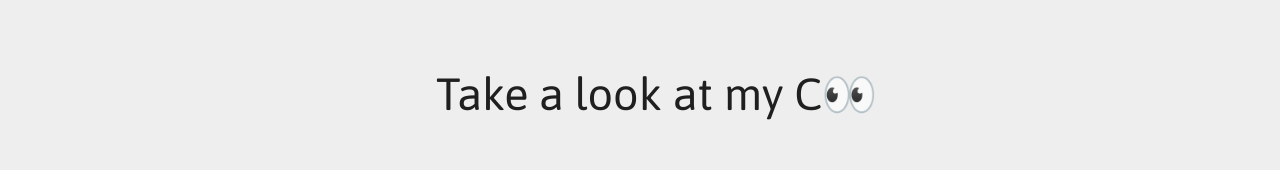
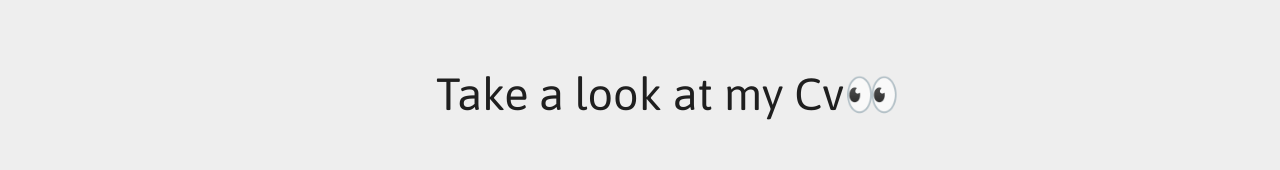
Before and after one commit to boryand/portfolio, a React (Create React App) app: page / in a window 1280 px wide. Shown: the part 722-892 px from the top of the page. Built offline with nearby package versions, Linux system fonts and the light colour scheme; a web font is replaced by a local one.

Commit message:
Fixing the typing animation

```diff
--- a/src/App.css
+++ b/src/App.css
@@ -1075,7 +1075,7 @@ card {
   width: 100%;
   color:#022c43;
   background: #eeeeee;
-  animation: infinite typing 6s steps(18) forwards,
+  animation: infinite typing 6s  forwards,
     caret 1s infinite;
 }
 
```
